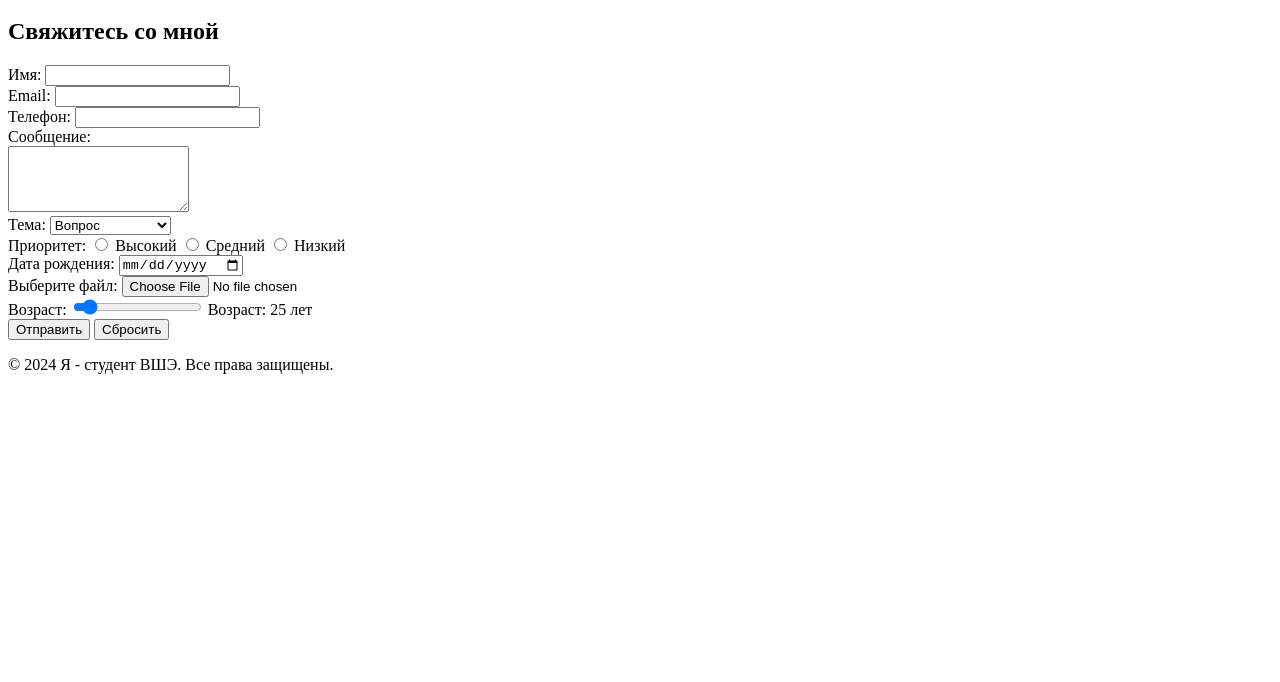
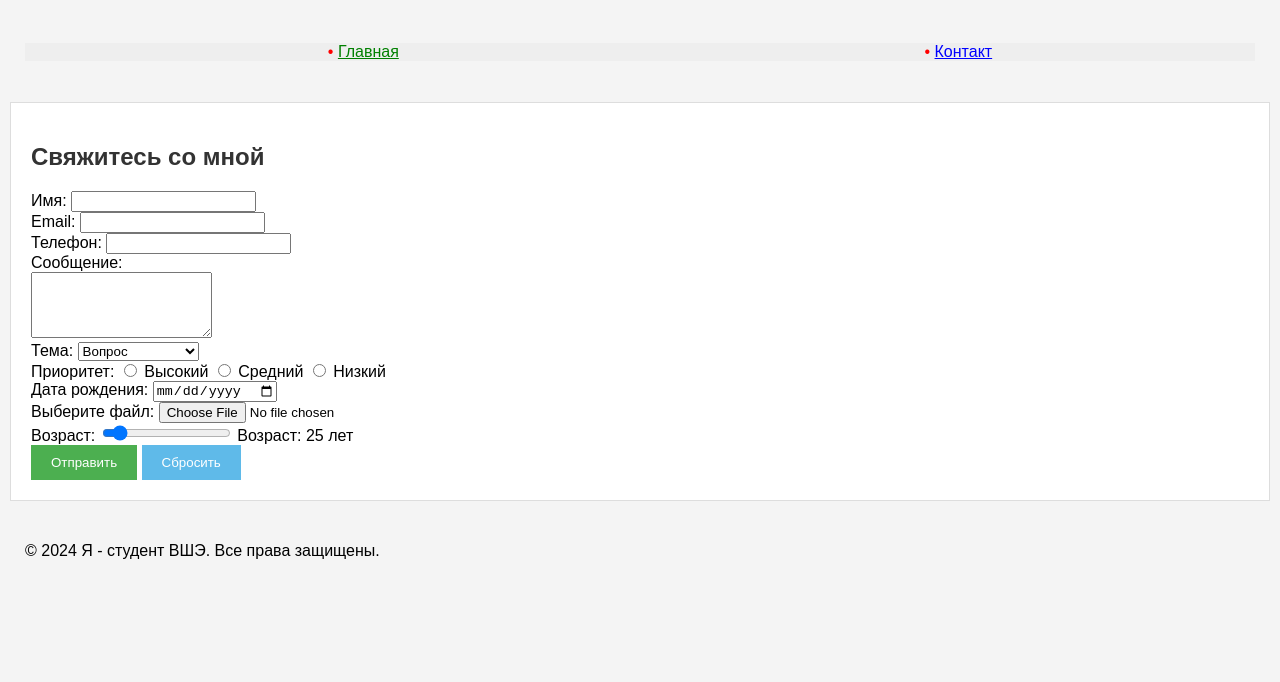
Before and after one commit to GodBlessedRasl/GodBlessedRasl.github.io, a plain HTML site: page contact.html in a window 1280 px wide. Shown: the part 118-800 px from the top of the page. Drawn offline with Linux system fonts and the light colour scheme.

Commit message:
Update contact.html

```diff
--- a/contact.html
+++ b/contact.html
@@ -5,6 +5,7 @@
     <meta charset="UTF-8">
     <meta name="viewport" content="width=device-width, initial-scale=1.0">
     <title>Контакт</title>
+    <link rel="stylesheet" href="styles.css">
 </head>
 
 <body>
@@ -14,9 +15,9 @@
     </header>
 
     <nav>
-        <ul>
+        <ul class="nav-list">
             <li><a href="index.html">Главная</a></li>
-            <li><a href="contact.html">Контакт</a></li>
+            <li><a href="contact.html" style="color: blue !important;">Контакт</a></li> <!-- Применение !important в inline-стиле -->
         </ul>
     </nav>
 
@@ -61,10 +62,9 @@
                 <input type="range" id="age" name="age" min="18" max="99" value="25" oninput="updateAgeOutput()">
                 <output id="ageOutput" for="age">Возраст: 25 лет</output><br>
 
-                <input type="submit" value="Отправить">
+                <input type="submit" value="Отправить" style="background-color: #4CAF50;"> <!-- Применение inline-стиля для кнопки -->
                 <input type="reset" value="Сбросить" onclick="resetForm()">
             </form>
-
         </section>
     </main>
 
@@ -76,7 +76,7 @@
         function handleFormSubmit() {
             document.getElementById('successMessage').style.display = 'block';
 
-            setTimeout(function () {
+            setTimeout(function() {
                 document.getElementById('contactForm').reset();
                 document.getElementById('successMessage').style.display = 'none';
                 resetForm();
```
